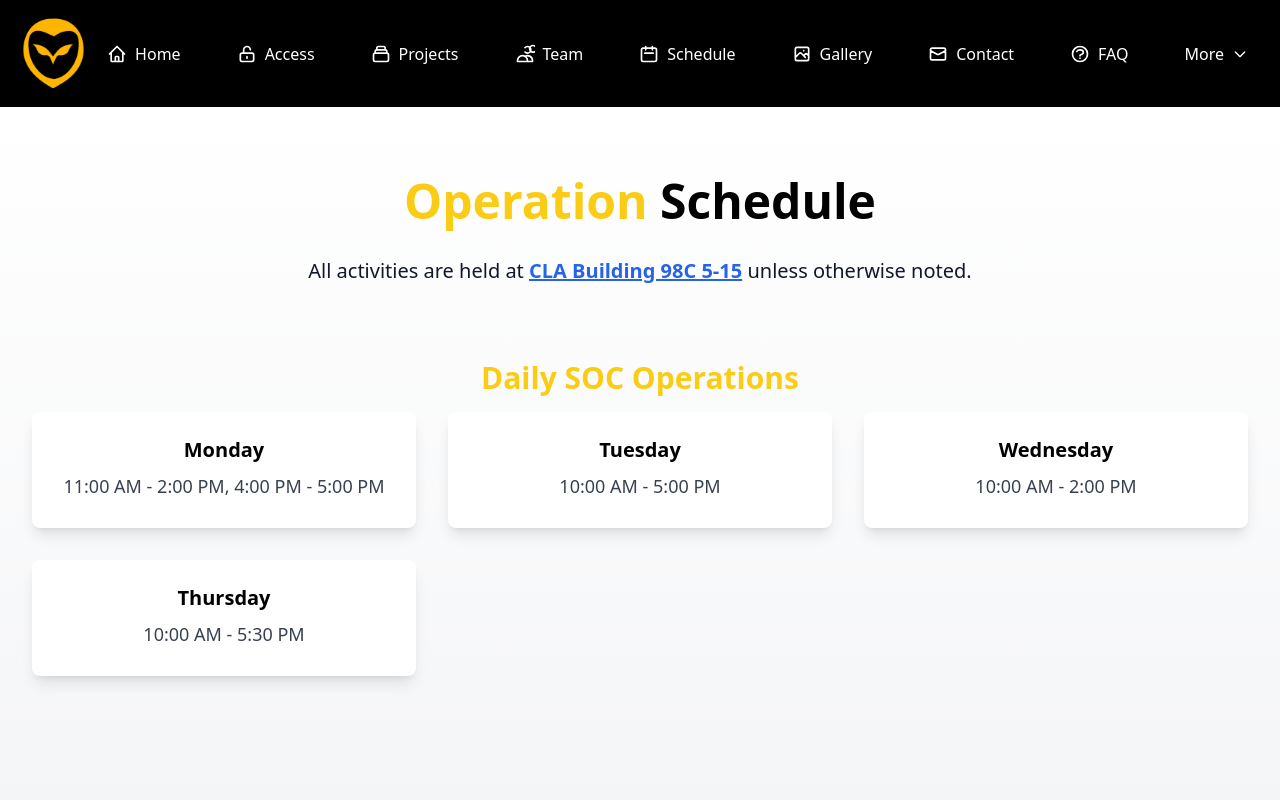
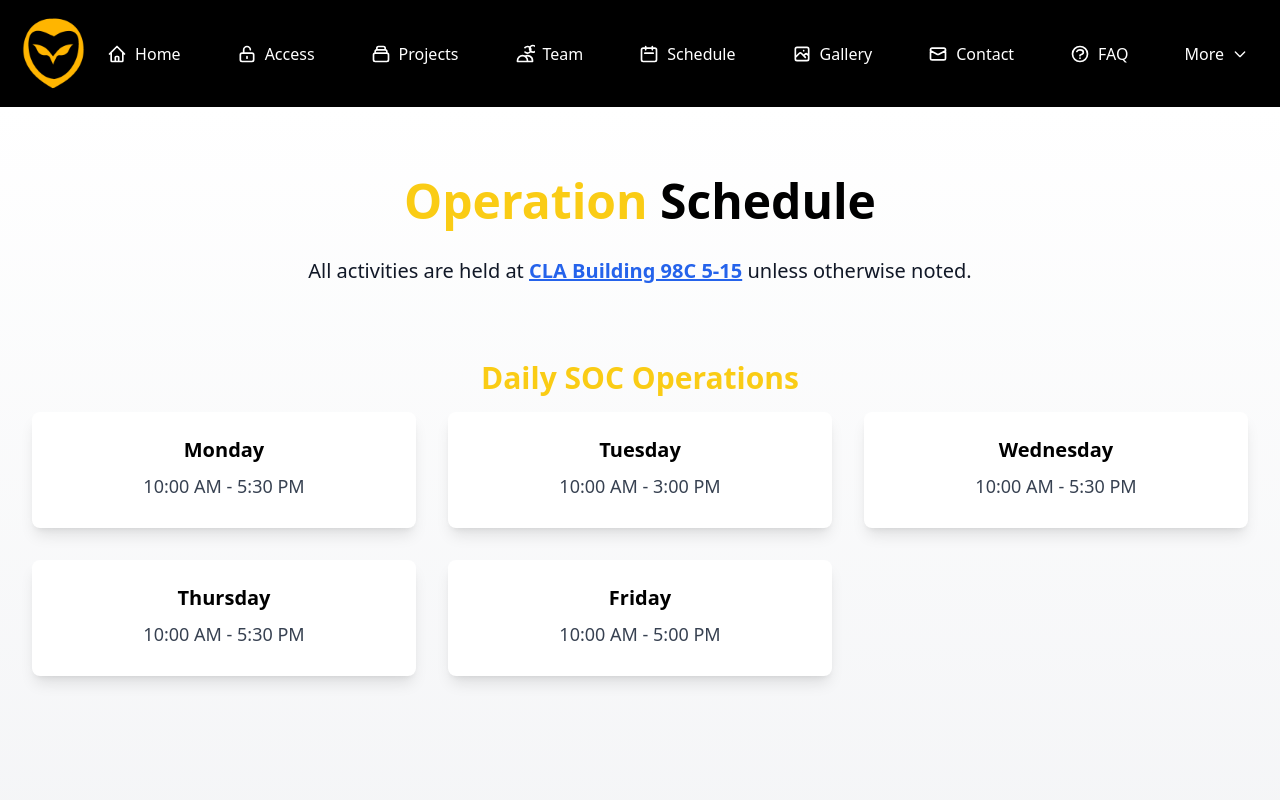
Before and after one commit to cpp-soc/static-site, a Next.js app in the folder app/: page /schedule in a window 1280 px wide. Shown: the top 800 px of the page. Built offline with nearby package versions, Linux system fonts and the light colour scheme.

Commit message:
Fall 2026 update

```diff
--- a/app/src/data/schedule.ts
+++ b/app/src/data/schedule.ts
@@ -1,10 +1,10 @@
 const eventData = {
   dailySOCOperations: [
-    { day: 'Monday', time: '11:00 AM - 2:00 PM, 4:00 PM - 5:00 PM' },
-    { day: 'Tuesday', time: '10:00 AM - 5:00 PM' },
-    { day: 'Wednesday', time: '10:00 AM - 2:00 PM' },
+    { day: 'Monday', time: '10:00 AM - 5:30 PM' },
+    { day: 'Tuesday', time: '10:00 AM - 3:00 PM' },
+    { day: 'Wednesday', time: '10:00 AM - 5:30 PM' },
     { day: 'Thursday', time: '10:00 AM - 5:30 PM' },
-
+    { day: 'Friday', time: '10:00 AM - 5:00 PM' }
   ],
 /*   botsEvent: [
     { day: 'Tuesday', time: '10:00am - 2:00pm' },
```
